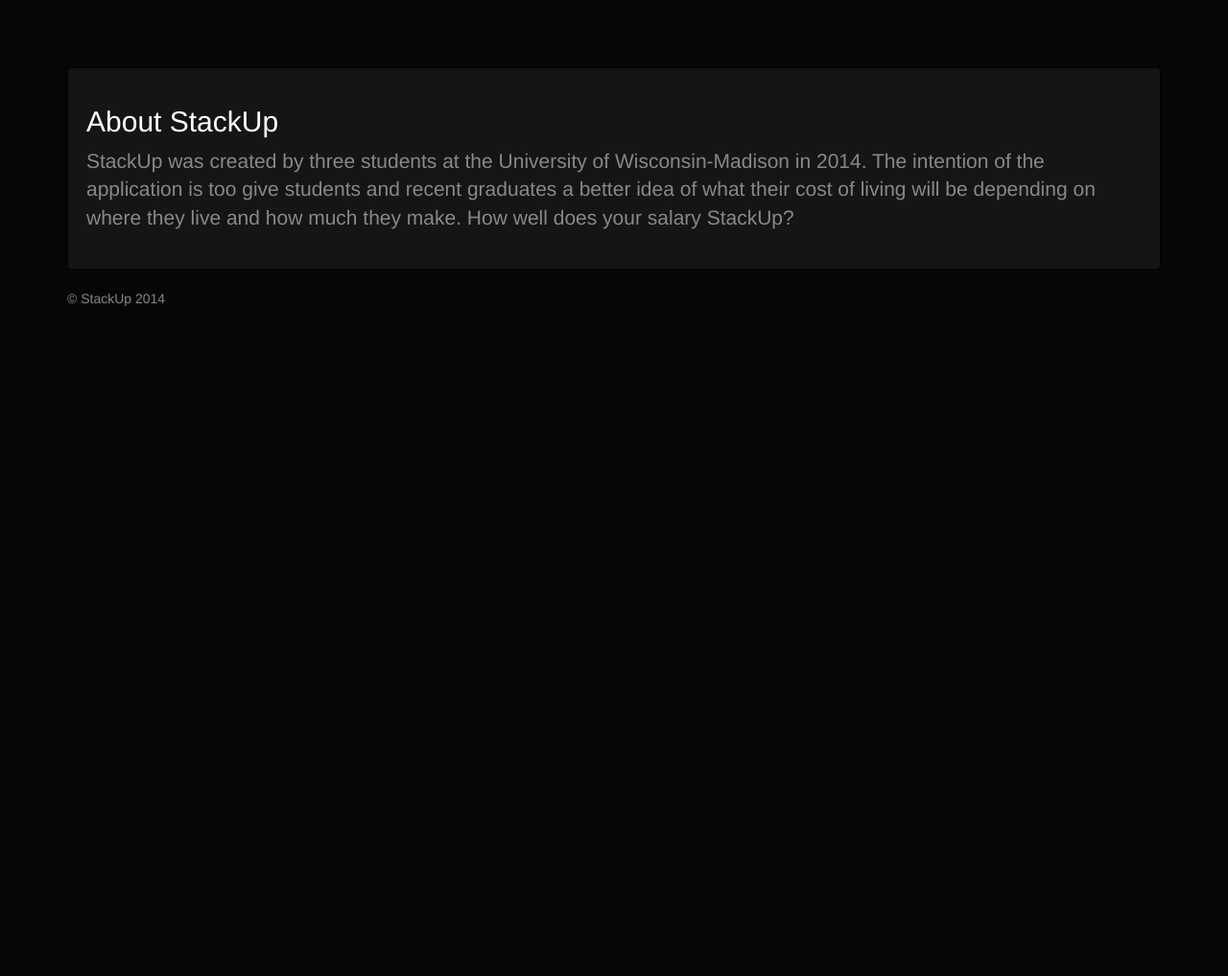
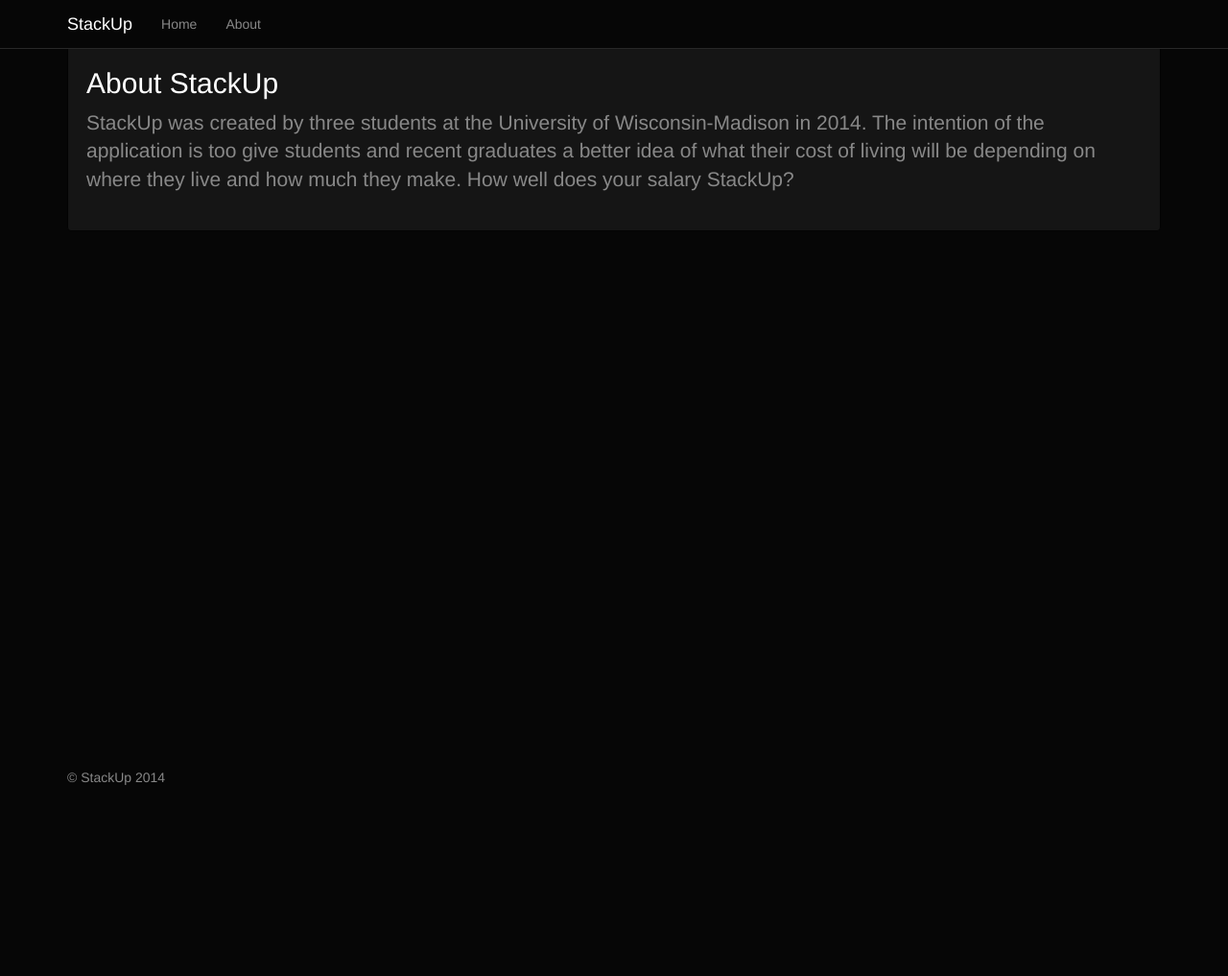
Before and after one commit to jpulec/stackup, a Django app: page /about/ in a window 1280 px wide. Shown: the top 1017 px of the page at 96% size. Before the commit the page ends 319 px from the top, so only its background shows below. Run offline with Django 3.2, Linux system fonts and the light colour scheme; some libraries are stand-ins or nearby versions; some web fonts are replaced.

Commit message:
oooo about.html

```diff
--- a/stackup/static/css/style.css
+++ b/stackup/static/css/style.css
@@ -70,3 +70,9 @@
     color:black;
     box-shadow: 0px 10px 5px #888888;
     background-color:rgba(255,0,0,0.5);
+}
+
+/*about.html */
+.well {
+    margin-top: 30px;
+ }
--- a/stackup/templates/main/about.html
+++ b/stackup/templates/main/about.html
@@ -1,6 +1,34 @@
 {% extends "base.html" %}
 {% block title %}About Us{% endblock %}
 
+
+{% block header %}
+    <!-- Fixed navbar -->
+    <div class="navbar navbar-default navbar-fixed-top">
+      <div class="container">
+        <div class="navbar-header">
+          <button type="button" class="navbar-toggle" data-toggle="collapse" data-target=".navbar-collapse">
+            <span class="icon-bar"></span>
+            <span class="icon-bar"></span>
+            <span class="icon-bar"></span>
+          </button>
+          <a class="navbar-brand" href="{% url "home" %}">StackUp</a>
+        </div>
+        <div class="navbar-collapse collapse">
+          <ul class="nav navbar-nav">
+            <li{% if selected == "home" %} class="active"{% endif %}>
+                <a href="{% url "home" %}">Home</a>
+            </li>
+            <li{% if selected == "about" %} class="active"{% endif %}>
+                <a href="{% url "about" %}">About</a>
+            </li>
+          </ul>
+        </div><!--/.nav-collapse -->
+      </div>
+    </div>
+
+<link rel="stylesheet" type="text/css" href="../../static/css/style.css">
+{% endblock %}
 
 {% block body %}
 <div class="well">
```
